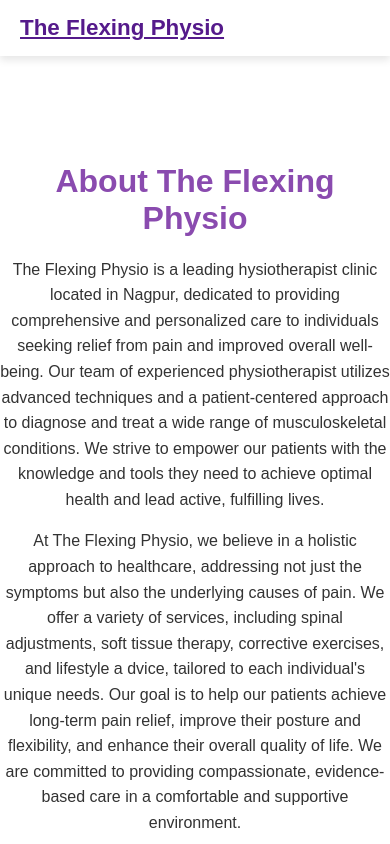
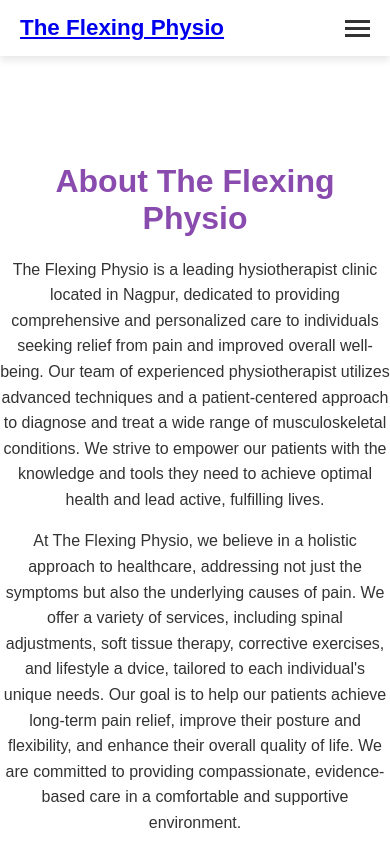
Before and after one commit to ambaskaryash/onlinevideosplatform-frontend, a React (Vite) app: page /about in a window 390 px wide. Shown: the top 844 px of the page. Built offline with nearby package versions, Linux system fonts and the light colour scheme; no server answers.

Commit message:
added hamburger menu icon

```diff
--- a/src/components/header/Header.jsx
+++ b/src/components/header/Header.jsx
@@ -1,13 +1,33 @@
-import React from "react";
+import React, { useState } from 'react';
 import { Link } from "react-router-dom";
 import "./header.css";
 
 const Header = ({ isAuth }) => {
+  const [menuOpen, setMenuOpen] = useState(false);
+
+  const toggleMenu = () => {
+    setMenuOpen(!menuOpen);
+  };
+
   return (
     <header>
-      <div className="logo"><a href="">The Flexing Physio</a></div>
-
+      <div className="logo"><Link to="/">The Flexing Physio</Link></div>
       <div className="link">
+        <Link to={"/"}>Home</Link>
+        <Link to={"/courses"}>Courses</Link>
+        <Link to={"/about"}>About</Link>
+        {isAuth ? (
+          <Link to={"/account"}>Account</Link>
+        ) : (
+          <Link to={"/login"}>Login</Link>
+        )}
+      </div>
+      <div className="menu-icon" onClick={toggleMenu}>
+        <span></span>
+        <span></span>
+        <span></span>
+      </div>
+      <div className={`responsive-menu ${menuOpen ? 'active' : ''}`}>
         <Link to={"/"}>Home</Link>
         <Link to={"/courses"}>Courses</Link>
         <Link to={"/about"}>About</Link>
--- a/src/components/header/header.css
+++ b/src/components/header/header.css
@@ -2,28 +2,29 @@
   display: flex;
   justify-content: space-between;
   align-items: center;
-  padding: 20px 30px; /* Adjusted padding */
+  padding: 20px 30px;
   background-color: #fff;
-  box-shadow: 0 4px 8px rgba(0, 0, 0, 0.1); /* Softer shadow */
+  box-shadow: 0 4px 8px rgba(0, 0, 0, 0.1);
   position: relative;
-  font-family: 'Poppins', sans-serif; /* Modern font */
+  font-family: 'Poppins', sans-serif;
+  z-index: 999;
 }
 
 @media (max-width: 768px) {
   header {
-    padding: 15px 20px; /* Adjusted padding for smaller screens */
+    padding: 15px 20px;
   }
 }
 
 .logo {
-  font-size: 1.8rem; /* Slightly smaller logo size */
+  font-size: 1.8rem;
   font-weight: 600;
   color: #8a4baf;
-  transition: color 0.3s; /* Smooth color transition */
+  transition: color 0.3s;
 }
 
 .logo:hover {
-  color: #633575; /* Darker color on hover */
+  color: #633575;
 }
 
 @media (max-width: 768px) {
@@ -34,71 +35,102 @@
 
 .link {
   display: flex;
-  gap: 2.5rem; /* Increased gap */
+  gap: 2.5rem;
 }
 
 @media (max-width: 768px) {
   .link {
-    gap: 1rem;
+    display: none;
   }
 }
 
 .link a {
   text-decoration: none;
   color: #333;
-  font-weight: 500; /* Slightly bolder link text */
+  font-weight: 500;
   transition: color 0.3s;
-  position: relative; /* For the underline effect */
-  padding: 5px 0; /* Add some vertical padding */
+  position: relative;
+  padding: 5px 0;
 }
 
 .link a:hover {
   color: #8a4baf;
 }
 
-.link a::after { /* Underline effect */
+.link a::after {
   content: "";
   position: absolute;
   left: 0;
   bottom: 0;
   width: 0;
-  height: 2px; /* Underline thickness */
+  height: 2px;
   background-color: #8a4baf;
-  transition: width 0.3s; /* Smooth width transition */
+  transition: width 0.3s;
 }
 
 .link a:hover::after {
-  width: 100%; /* Full width underline on hover */
+  width: 100%;
 }
 
-/* Optional: Add a responsive menu icon for smaller screens */
 .menu-icon {
-    display: none; /* Hidden by default on larger screens */
-    font-size: 1.5rem;
-    color: #333;
+  display: none;
+  font-size: 2rem;
+  color: #1a1919;
   cursor: pointer;
 }
 
 @media (max-width: 768px) {
   .menu-icon {
-        display: block; /* Shown on smaller screens */
+    display: block;
   }
-    .link {
-        display: none; /* Hide the links on smaller screens */
-        flex-direction: column; /* Stack links vertically */
+}
+
+.menu-icon span {
+  display: block;
+  width: 25px;
+  height: 3px;
+  background-color: #333;
+  margin: 4px 0;
+  transition: transform 0.3s ease-in-out;
+}
+
+.menu-icon.active span:nth-child(1) {
+  transform: rotate(45deg) translate(5px, 5px);
+}
+
+.menu-icon.active span:nth-child(2) {
+  opacity: 0;
+}
+
+.menu-icon.active span:nth-child(3) {
+  transform: rotate(-45deg) translate(5px, -5px);
+}
+
+.responsive-menu {
   position: absolute;
-        top: 70px; /* Adjust as needed */
+  top: 70px;
   left: 0;
   width: 100%;
   background-color: #fff;
   box-shadow: 0 2px 4px rgba(0, 0, 0, 0.1);
-        padding: 10px;
+  padding: 20px;
+  display: none;
 }
-    .link.active { /* Show the links when the menu icon is clicked */
-        display: flex;
-    }
-    .link a {
-        padding: 10px; /* Add padding to links in the menu */
-        display: block; /* Make links take full width */
+
+@media (max-width: 768px) {
+  .responsive-menu.active {
+    display: block;
   }
 }
+
+.responsive-menu a {
+  display: block;
+  padding: 10px 0;
+  color: #333;
+  text-decoration: none;
+  margin-bottom: 15px;
+}
+
+.responsive-menu a:hover {
+  color: #8a4baf;
+}
```
Lines whose indentation alone changed are shown as unchanged.
